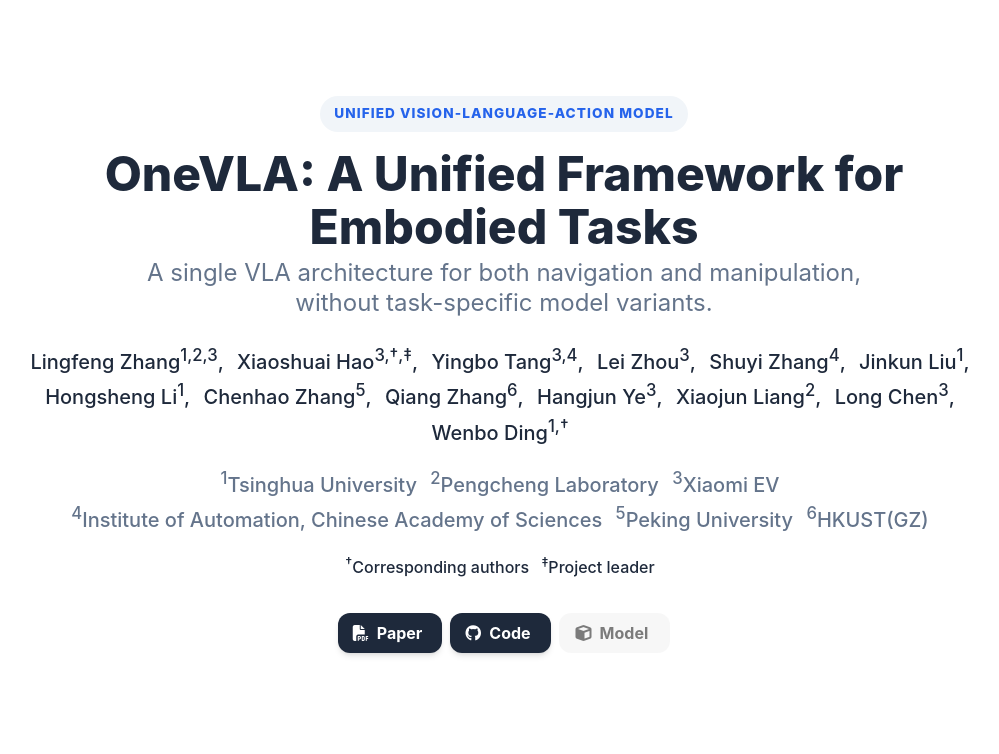
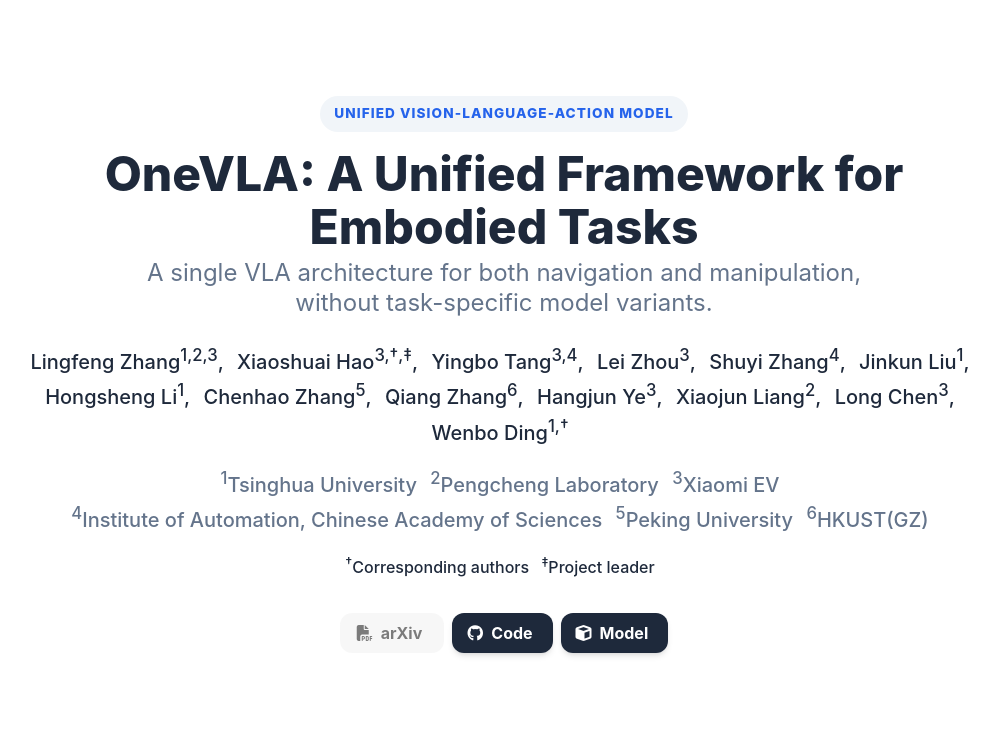
Before and after one commit to linglingxiansen/OneVLA, a plain HTML site: page index.html in a window 1280 px wide. Shown: the top 754 px of the page, without its empty margins (136-1135 px from the left). Drawn offline with Linux system fonts and the light colour scheme; some icons are missing; a web font is replaced by a local one.

Commit message:
Update project page resource links.
Remove bundled PDF from the Pages branch and point the model button to Hugging Face.

Co-authored-by: Cursor <cursoragent@cursor.com>

```diff
--- a/index.html
+++ b/index.html
@@ -64,9 +64,9 @@
 
             <div class="publication-links is-flex is-justify-content-center is-flex-wrap-wrap">
               <span class="link-block">
-                <a href="./static/pdfs/onevla.pdf" class="external-link button is-normal is-rounded is-dark">
+                <a href="" class="external-link button is-normal is-rounded is-light is-disabled" aria-disabled="true">
                   <span class="icon"><i class="fas fa-file-pdf"></i></span>
-                  <span>Paper</span>
+                  <span>arXiv</span>
                 </a>
               </span>
               <span class="link-block">
@@ -76,7 +76,7 @@
                 </a>
               </span>
               <span class="link-block">
-                <a href="" class="external-link button is-normal is-rounded is-light is-disabled" aria-disabled="true">
+                <a href="https://huggingface.co/llxs/OneVLA" class="external-link button is-normal is-rounded is-dark">
                   <span class="icon"><i class="fas fa-cube"></i></span>
                   <span>Model</span>
                 </a>
@@ -301,7 +301,7 @@
   <footer class="footer">
     <div class="container">
       <div class="content has-text-centered">
-        <a class="icon-link" href="./static/pdfs/onevla.pdf" aria-label="Paper PDF">
+        <a class="icon-link is-disabled" href="" aria-label="arXiv">
           <i class="fas fa-file-pdf"></i>
         </a>
         <a class="icon-link" href="https://github.com/linglingxiansen/OneVLA" aria-label="Code">
```
